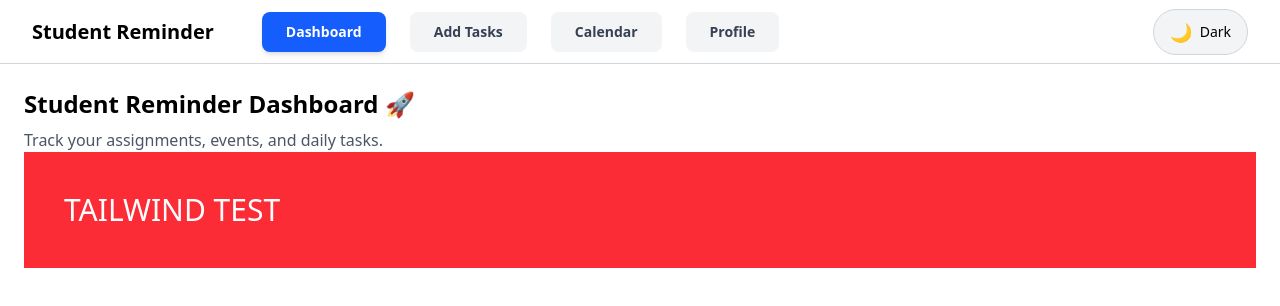
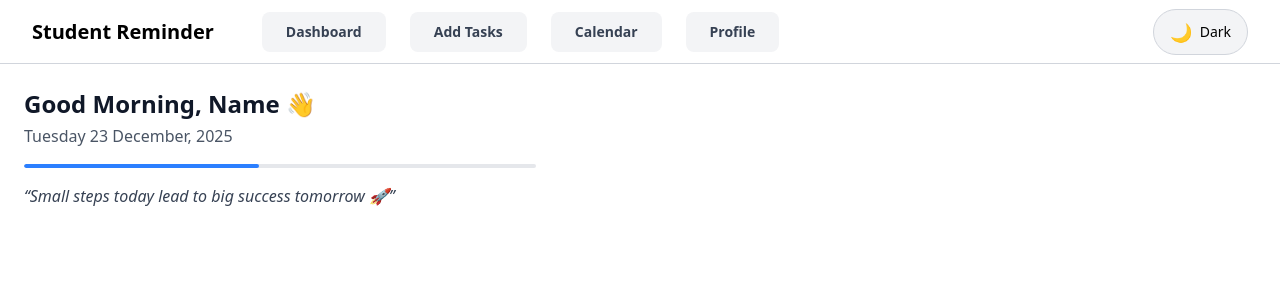
Before and after one commit to bharghavprasanna-source/STUDENT_REMINDER, a Next.js app: page / in a window 1280 px wide. Shown: the top 306 px of the page. Built offline with nearby package versions, Linux system fonts and the light colour scheme.

Commit message:
tabs and toggle mode is fixed

```diff
--- /dev/null
+++ b/app/add-tasks/page.tsx
@@ -0,0 +1,13 @@
+export default function AddTasksPage() {
+  return (
+    <main className="p-6">
+      <h1 className="text-2xl font-bold mt-4 italic text-gray-700 dark:text-gray-400">
+        Add Tasks
+      </h1>
+
+      <p className="mt-4 mt-4 italic text-gray-700 dark:text-gray-400">
+        Create and manage your tasks here.
+      </p>
+    </main>
+  );
+}
--- /dev/null
+++ b/app/calendar/page.tsx
@@ -0,0 +1,13 @@
+export default function CalendarPage() {
+  return (
+    <main className="p-6 ">
+      <h1 className="mt-4 italic text-gray-700 dark:text-gray-400 text-2xl">
+        Calendar
+      </h1>
+
+      <p className="mt-4 italic text-gray-700 dark:text-gray-400">
+        View your upcoming events and deadlines.
+      </p>
+    </main>
+  );
+}
--- /dev/null
+++ b/app/dashboard/page.tsx
@@ -0,0 +1,14 @@
+import HeaderSummary from "../../components/HeaderSummary";
+
+export default function DashboardPage() {
+  return (
+    <main className="p-6">
+      <p className="mt-4 italic text-gray-700 dark:text-gray-400">
+        This is your dashboard.
+      </p>
+      <p className="mt-4 italic text-gray-700 dark:text-gray-400">
+        TEXT COLOR TEST
+      </p>
+    </main>
+  );
+}
--- a/app/globals.css
+++ b/app/globals.css
@@ -1,19 +1,16 @@
-/*@tailwind base;
-@tailwind components;
-@tailwind utilities;*/
-
 @import "tailwindcss";
 
 html {
   background-color: white;
-  color: black;
 }
 
 html.dark {
   background-color: #111827; /* gray-900 */
-  color: white;
 }
 
-* {
+/** {
   transition: background-color 0.3s ease, color 0.3s ease;
+}*/
+body {
+  transition: background-color 0.3s ease;
 }
--- a/app/page.tsx
+++ b/app/page.tsx
@@ -1,15 +1,9 @@
-//import Navbar from "../components/Navbar";
+import HeaderSummary from "../components/HeaderSummary";
 
 export default function Home() {
   return (
-    <>
-      <main className="p-6">
-        <h1 className="text-2xl font-bold">Student Reminder Dashboard 🚀</h1>
-        <p className="mt-2 text-gray-600">
-          Track your assignments, events, and daily tasks.
-        </p>
-        <div className="bg-red-500 text-white p-10 text-3xl">TAILWIND TEST</div>
-      </main>
-    </>
+    <main className="p-6">
+      <HeaderSummary />
+    </main>
   );
 }
--- /dev/null
+++ b/app/profile/page.tsx
@@ -0,0 +1,13 @@
+export default function ProfilePage() {
+  return (
+    <main className="p-6">
+      <h1 className="text-2xl mt-4 italic text-gray-700 dark:text-gray-400">
+        Profile
+      </h1>
+
+      <p className="mt-4 italic text-gray-700 dark:text-gray-400">
+        Manage your account settings.
+      </p>
+    </main>
+  );
+}
--- /dev/null
+++ b/components/HeaderSummary.tsx
@@ -0,0 +1,56 @@
+"use client";
+
+import { useEffect, useState } from "react";
+
+export default function HeaderSummary() {
+  const [greeting, setGreeting] = useState("");
+
+  useEffect(() => {
+    const hour = new Date().getHours();
+
+    if (hour < 12) setGreeting("Good Morning");
+    else if (hour < 18) setGreeting("Good Afternoon");
+    else setGreeting("Good Evening");
+  }, []);
+
+  const today = new Date().toLocaleDateString("en-IN", {
+    weekday: "long",
+    day: "numeric",
+    month: "long",
+    year: "numeric",
+  });
+
+  const now = new Date();
+  const progressPercent = (now.getHours() / 24) * 100;
+
+  const quote = "Small steps today lead to big success tomorrow 🚀";
+
+  return (
+    <section className="mb-8">
+      <h1 className="text-2xl font-bold text-gray-900 dark:text-gray-400">
+        {greeting}, Name 👋
+      </h1>
+
+      <p className="mt-1 text-gray-600 dark:text-gray-400">{today}</p>
+      <div className="mt-4">
+        <div
+          className="h-1
+                      w-full
+                      sm:max-w-sm
+                      md:max-w-md
+                      lg:max-w-lg
+                      bg-gray-200 dark:bg-gray-700
+                      rounded-full
+                      overflow-hidden"
+        >
+          <div
+            className="h-full bg-blue-500 rounded-full transition-all duration-500"
+            style={{ width: `${progressPercent}%` }}
+          />
+        </div>
+      </div>
+
+      <p className="mt-4 italic text-gray-700 dark:text-gray-400">“{quote}”</p>
+    </section>
+  );
+}
--- a/components/Navbar.tsx
+++ b/components/Navbar.tsx
@@ -5,7 +5,7 @@ import { usePathname } from "next/navigation";
 import ThemeToggle from "./ThemeToggle";
 
 const navItems = [
-  { name: "Dashboard", href: "/" },
+  { name: "Dashboard", href: "/dashboard" },
   { name: "Add Tasks", href: "/add-tasks" },
   { name: "Calendar", href: "/calendar" },
   { name: "Profile", href: "/profile" },
@@ -25,9 +25,12 @@ export default function Navbar() {
     >
       {/* App Title */}
       <div className="flex items-center mr-12">
-        <h1 className="text-xl font-bold text-black dark:text-white">
+        <Link
+          href="/"
+          className="text-xl font-bold text-black dark:text-white cursor-pointer hover:opacity-80 transition"
+        >
           Student Reminder
-        </h1>
+        </Link>
       </div>
 
       {/* Navigation Buttons */}
--- a/components/ThemeToggle.tsx
+++ b/components/ThemeToggle.tsx
@@ -28,6 +28,7 @@ export default function ThemeToggle() {
   return (
     <button
       onClick={toggleTheme}
+      aria-label="Toggle dark mode"
       className="flex items-center gap-2
       px-4 py-2
       rounded-full
```
